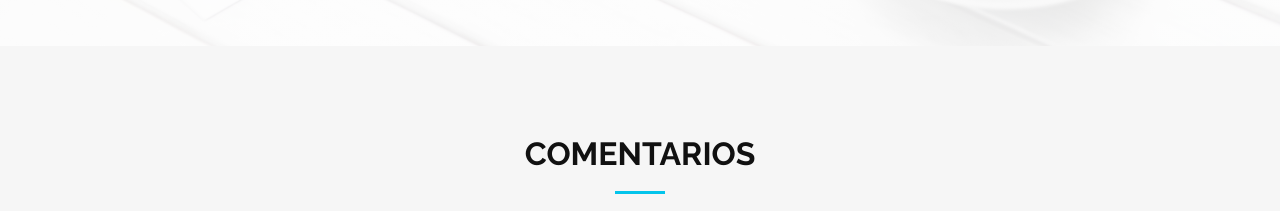
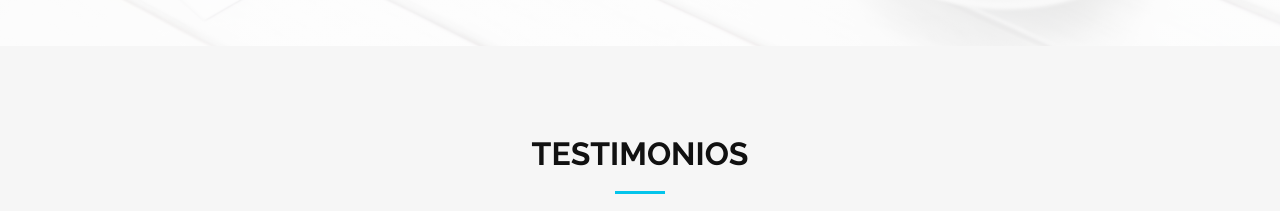
Before and after one commit to FinTech-VocationalFinder/LandingPage, a plain HTML site: page index.html in a window 1280 px wide. Shown: the part 2300-2511 px from the top of the page. Drawn offline with nearby package versions, Linux system fonts and the light colour scheme.

Commit message:
Update index.html
Seccion de testimonios actulizado

```diff
--- a/index.html
+++ b/index.html
@@ -146,7 +146,7 @@
     <div class="container">
       <div class="row">
         <div class="col-md-12">
-          <h3 class="section-title">Comentarios</h3>
+          <h3 class="section-title">Testimonios</h3>
           <div class="section-title-divider"></div>
           <p class="section-description">Aun no estas seguro?, usuarios que probaron nuestra aplicación te cuentan un poco al respecto:</p>
         </div>
```
